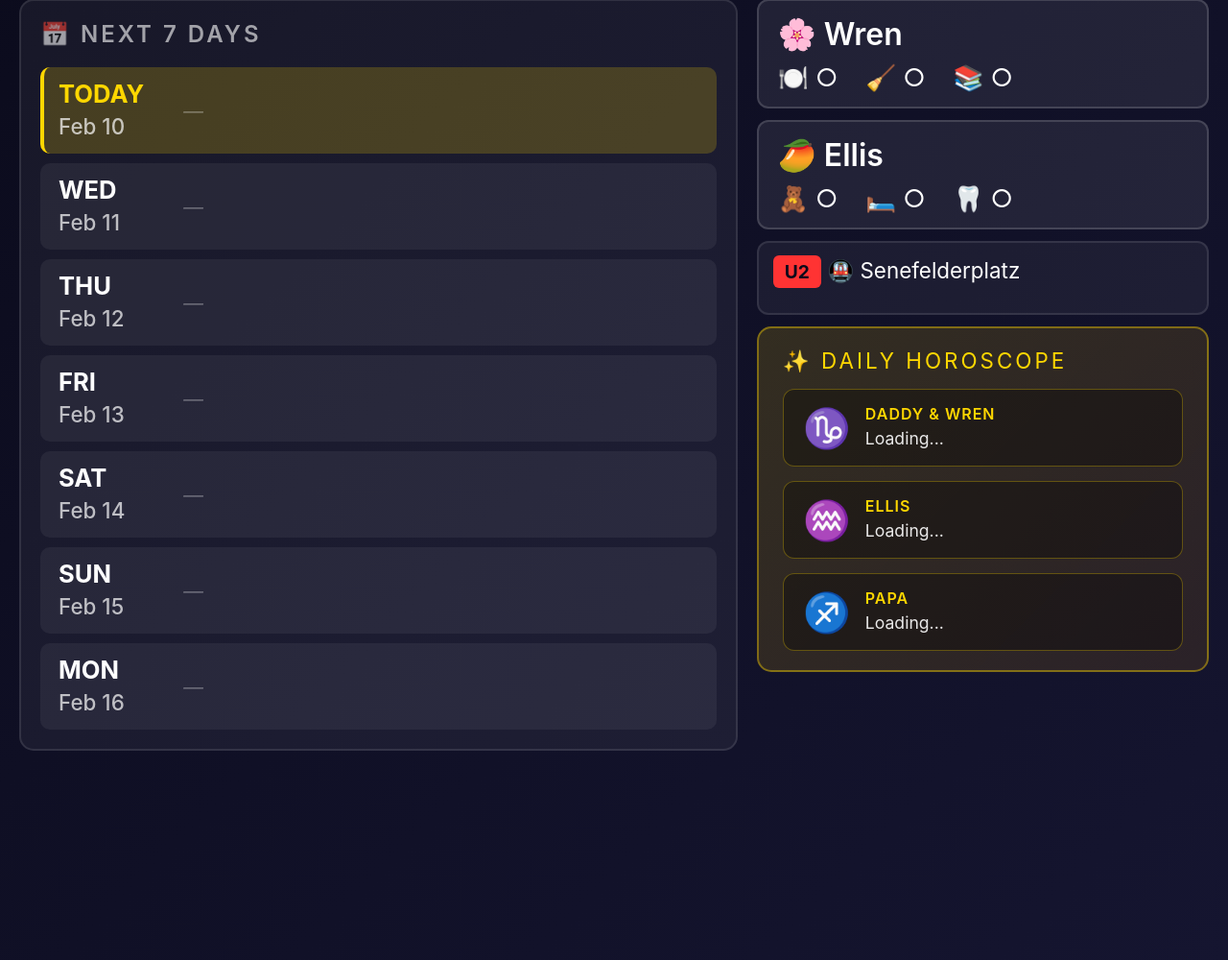
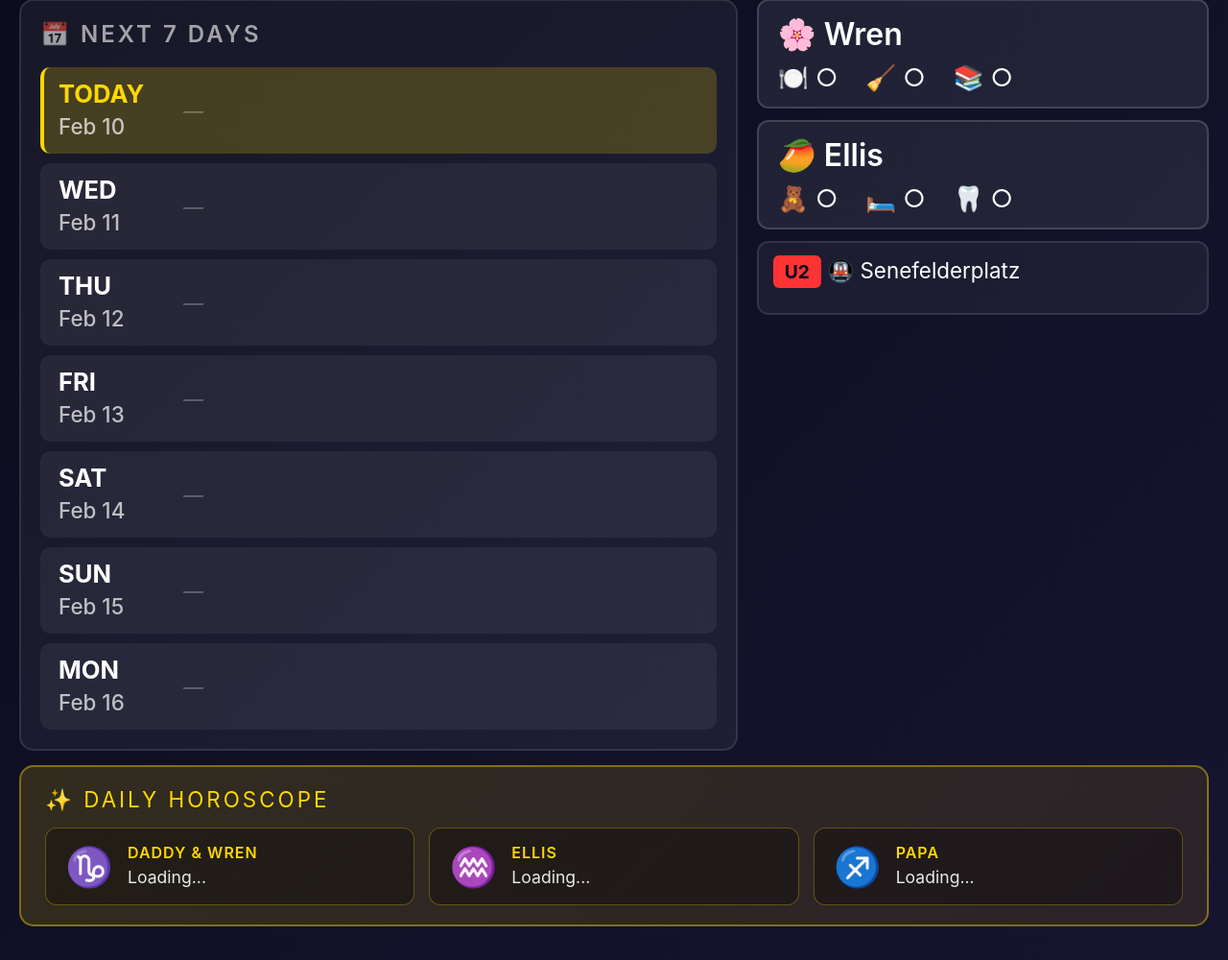
Before and after one commit to unicorn-land-ops/family-dashboard, a Flask app: page / in a window 1280 px wide. Shown: the part 395-1395 px from the top of the page at 96% size. Run offline with Flask 3, Linux system fonts and the light colour scheme; data that the repository does not hold is empty; parts of the project's set-up code (start-up, migrations or seed data) failed here and were passed over.

Commit message:
Move horoscopes to full-width bottom, fix country first-load
- Move astrology section out of right column to full-width row at
  bottom of screen with horizontal 3-column layout
- Fix country of the day not appearing on first load by fetching
  on-demand in /api/status if not yet cached
- Same fix for astrology first-load

Co-Authored-By: Claude Opus 4.6 <noreply@anthropic.com>

```diff
--- a/app.py
+++ b/app.py
@@ -575,6 +575,21 @@ def status():
             'cached_astrology_date': data.get('cached_astrology_date')
         }
         save_data(data)
+    # Ensure country and astrology are populated on first request
+    if not data.get('country_of_day') or data.get('country_of_day', {}).get('date') != str(date.today()):
+        try:
+            country = get_country_of_day()
+            if country:
+                data['country_of_day'] = country
+        except:
+            pass
+    if not data.get('astrology') or data.get('cached_astrology_date') != str(date.today()):
+        try:
+            astro = fetch_astrology()
+            if astro:
+                data['astrology'] = astro
+        except:
+            pass
     return jsonify(data)
 
 @app.route('/api/toggle/<kid>/<chore>', methods=['POST'])
--- a/templates/dashboard.html
+++ b/templates/dashboard.html
@@ -19,7 +19,7 @@ body {
     width: 100%;
     height: 100%;
     display: grid;
-    grid-template-rows: auto auto auto 1fr;
+    grid-template-rows: auto auto auto 1fr auto;
     padding: 20px;
     gap: 15px;
 }
@@ -111,9 +111,10 @@ body {
 }
 .astro-list {
     display: flex;
-    flex-direction: column;
+    flex-direction: row;
     gap: 15px;
 }
+.astro-item { flex: 1; }
 .astro-item {
     display: flex;
     align-items: flex-start;
@@ -412,7 +413,10 @@ body {
                 <div id="bvg-list"></div>
             </div>
 
-            <!-- ASTROLOGY SECTION -->
+        </div>
+    </div>
+
+    <!-- ASTROLOGY SECTION - FULL WIDTH BOTTOM -->
     <div class="astrology-section">
         <div class="astrology-header">✨ Daily Horoscope</div>
         <div class="astro-list">
@@ -435,8 +439,6 @@ body {
                 <div>
                     <div class="astro-name">Papa</div>
                     <div class="astro-reading" id="astro-sagittarius">Loading...</div>
-                        </div>
-                    </div>
                 </div>
             </div>
         </div>
```
Lines whose indentation alone changed are shown as unchanged.
